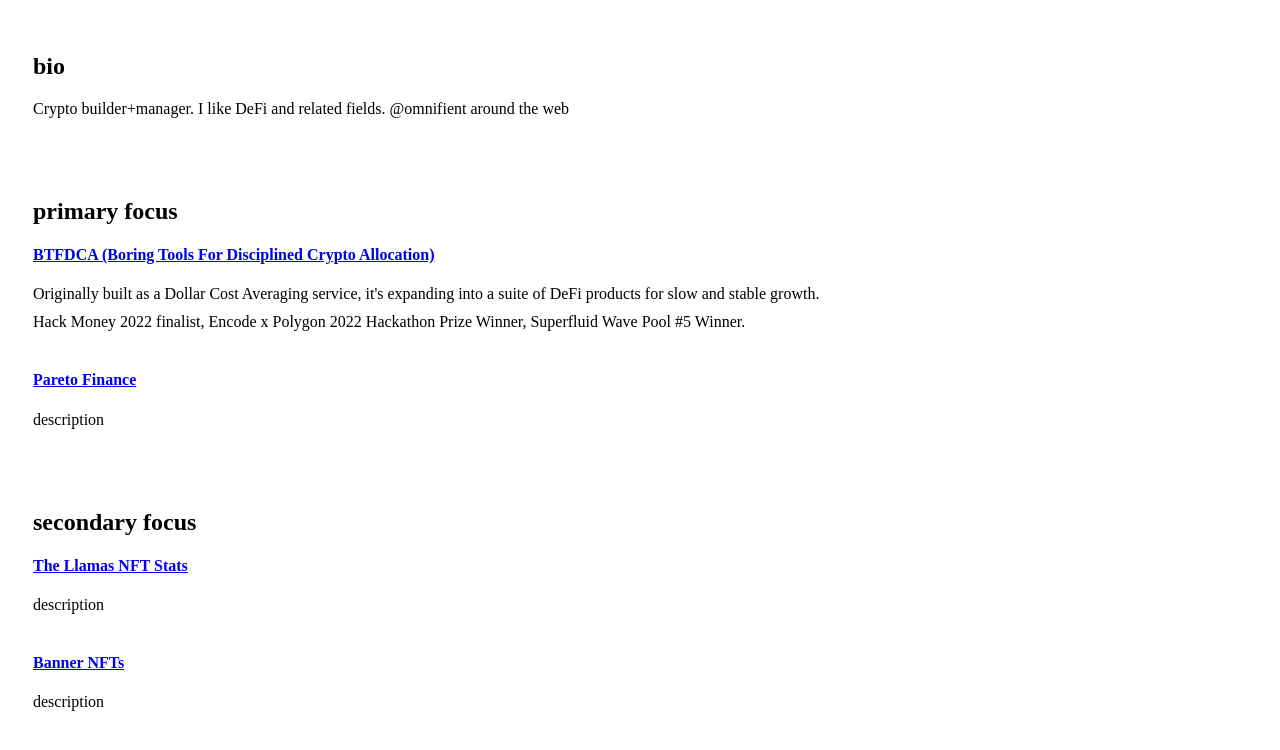
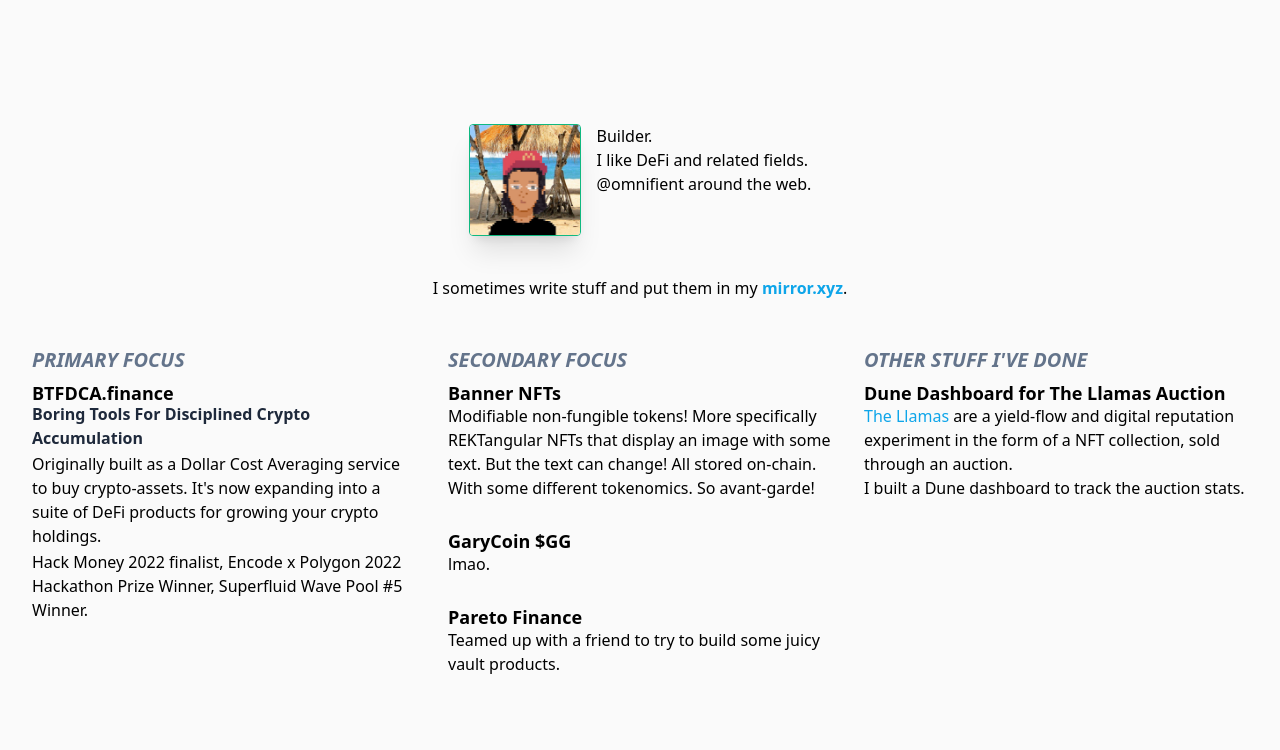
Before and after one commit to omnifient/omnifient.github.io, a plain HTML site: page index.html in a window 1280 px wide. Drawn offline with nearby package versions, Linux system fonts and the light colour scheme.

Commit message:
make it better

```diff
--- a/index.html
+++ b/index.html
@@ -1,29 +1,101 @@
-<!doctype html>
+<!DOCTYPE html>
 <html>
-    <head>
-        <title>@omnifient</title>
-        <meta charset="UTF-8">
-    </head>
+  <head>
+    <title>@omnifient</title>
+    <meta charset="UTF-8" />
+    <meta name="viewport" content="width=device-width, initial-scale=1.0" />
+    <script src="https://cdn.tailwindcss.com"></script>
+  </head>
 
-    <body style="padding:25px">
-        <h2>bio</h2>
+  <body class="flex p-8 bg-zinc-50 min-h-screen">
+    <div class="m-auto">
+      <div class="flex flex-row gap-4 place-content-center">
+        <img class="w-28 border rounded border-emerald-500 shadow-xl" src="omnifient.jpg" />
         <div>
-            Crypto builder+manager. I like DeFi and related fields. @omnifient around the web
+          <p>Builder.</p>
+          <p>I like DeFi and related fields.</p>
+          <p>@omnifient around the web.</p>
+        </div>
+      </div>
+
+      <div class="flex flex-row place-content-center my-10">
+        I sometimes write stuff and put them in my&nbsp;
+        <a
+          href="https://mirror.xyz/0x52EF1F3c4A1068d0079093cD2DCAe9eBE9Edcb8F"
+          target="_none"
+          class="text-sky-500 font-semibold"
+          >mirror.xyz</a
+        >.
+      </div>
+
+      <div class="flex flex-row gap-8">
+        <div class="container">
+          <h2 class="font-bold italic text-xl text-slate-500 uppercase leading-10">Primary Focus</h2>
+
+          <div class="mt-1">
+            <h4 class="text-lg font-semibold leading-none">
+              <a class="hover:text-sky-500" href="https://btfdca.finance/" target="_none">BTFDCA.finance</a>
+            </h4>
+            <p class="text-base font-semibold text-slate-800">Boring Tools For Disciplined Crypto Accumulation</p>
+
+            <p class="mt-0.5">
+              Originally built as a Dollar Cost Averaging service to buy crypto-assets. It's now expanding into a suite
+              of DeFi products for growing your crypto holdings.
+            </p>
+
+            <p class="mt-0.5">
+              Hack Money 2022 finalist, Encode x Polygon 2022 Hackathon Prize Winner, Superfluid Wave Pool #5 Winner.
+            </p>
+          </div>
         </div>
 
-        <h2 style="margin-top:80px;">primary focus</h2>
-        <h4><a href="https://btfdca.finance/">BTFDCA (Boring Tools For Disciplined Crypto Allocation)</a></h4>
-        <div>Originally built as a Dollar Cost Averaging service, it's expanding into a suite of DeFi products for slow and stable growth.</div>
-        <div style="margin-top:10px">Hack Money 2022 finalist, Encode x Polygon 2022 Hackathon Prize Winner, Superfluid Wave Pool #5 Winner.</div>
+        <div class="container">
+          <h2 class="font-bold italic text-xl text-slate-500 uppercase leading-10">Secondary Focus</h2>
 
-        <h4 style="margin-top:40px;"><a href="https://pareto.cash/">Pareto Finance</a></h4>
-        <div>description</div>
+          <div class="mt-1">
+            <h4 class="text-lg font-semibold leading-none">
+              <a class="hover:text-sky-500" href="https://www.banner-nfts.com/" target="_none">Banner NFTs</a>
+            </h4>
+            <p class="mt-0.5">
+              Modifiable non-fungible tokens! More specifically REKTangular NFTs that display an image with some text.
+              But the text can change! All stored on-chain. With some different tokenomics. So avant-garde!
+            </p>
+          </div>
 
-        <h2 style="margin-top:80px;">secondary focus</h2>
-        <h4><a href="https://dune.com/omnifi/the-llamas">The Llamas NFT Stats</a></h4>
-        <div>description</div>
+          <div class="mt-8">
+            <h4 class="text-lg font-semibold leading-none">
+              <a class="hover:text-sky-500" href="https://twitter.com/omnifient/status/1666637444484153346" target="_none">GaryCoin $GG</a>
+            </h4>
+            <p class="mt-0.5">
+              lmao.
+            </p>
+          </div>
 
-        <h4 style="margin-top:40px;"><a href="https://www.banner-nfts.com/">Banner NFTs</a></h4>
-        <div>description</div>
-    </body>
+          <div class="mt-8">
+            <h4 class="text-lg font-semibold leading-none">
+              <a class="hover:text-sky-500" href="https://pareto.cash/" target="_none">Pareto Finance</a>
+            </h4>
+            <p class="mt-0.5">
+              Teamed up with a friend to try to build some juicy vault products.
+            </p>
+          </div>
+        </div>
+
+        <div class="container">
+          <h2 class="font-bold italic text-xl text-slate-500 uppercase leading-10">Other stuff I've done</h2>
+
+          <div class="mt-1">
+            <h4 class="text-lg font-semibold leading-none">
+              <a class="hover:text-sky-500" href="https://dune.com/omnifi/the-llamas" target="_none">Dune Dashboard for The Llamas Auction</a>
+            </h4>
+            <p class="mt-0.5">
+              <a class="text-sky-500" href="https://thellamas.io/" target="_none">The Llamas</a> are a yield-flow and
+              digital reputation experiment in the form of a NFT collection, sold through an auction.
+            </p>
+            <p>I built a Dune dashboard to track the auction stats.</p>
+          </div>
+        </div>
+      </div>
+    </div>
+  </body>
 </html>
```
Also changed, not shown: omnifient.jpg (added), 1 other file.
